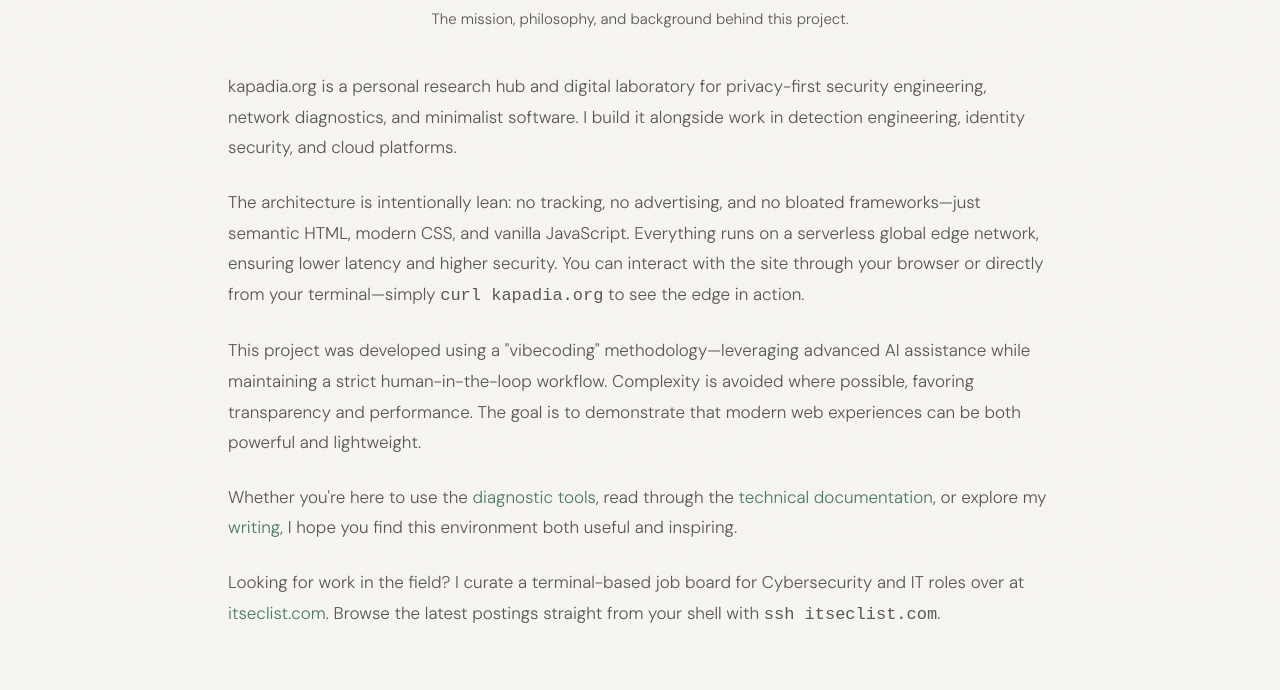
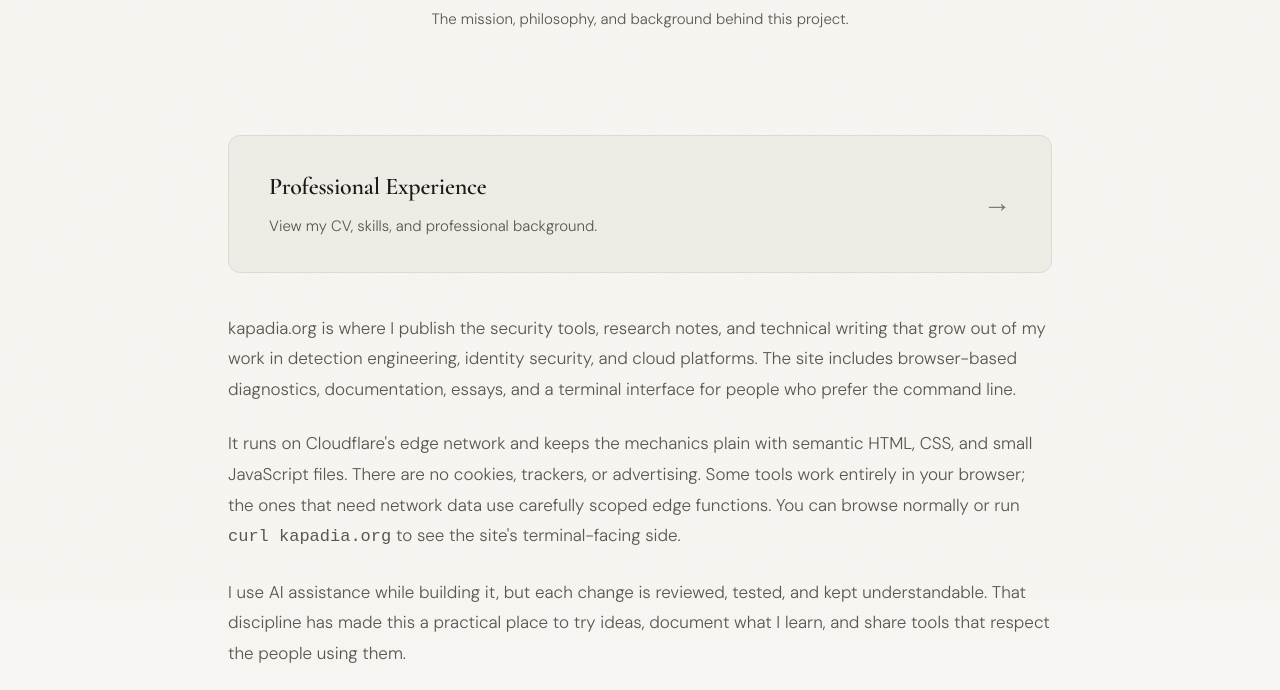
Before and after one commit to dekay7/kapadia, a website: page public/about/index.html in a window 1280 px wide. Shown: the part 200-890 px from the top of the page. Drawn offline with nearby package versions, Linux system fonts and the light colour scheme.

Commit message:
feat(about): refine project introduction

```diff
--- a/public/about/index.html
+++ b/public/about/index.html
@@ -6,15 +6,15 @@
   <link rel="icon" href="/assets/favicon.svg" type="image/svg+xml" />
   <meta name="viewport" content="width=device-width, initial-scale=1.0, viewport-fit=cover" />
   <meta name="description"
-    content="About kapadia.org — A privacy-first personal research hub for network diagnostics, security tools, and minimalist software engineering." />
+    content="A personal site for security tools, research notes, technical writing, and command-line friendly experiments." />
   <meta property="og:type" content="website" />
   <meta property="og:url" content="https://kapadia.org/about/" />
   <meta property="og:title" content="About — kapadia.org" />
-  <meta property="og:description" content="A privacy-first personal research hub for network diagnostics, security tools, and minimalist software engineering." />
+  <meta property="og:description" content="A personal site for security tools, research notes, technical writing, and command-line friendly experiments." />
   <meta property="og:site_name" content="kapadia.org" />
   <meta name="twitter:card" content="summary" />
   <meta name="twitter:title" content="About — kapadia.org" />
-  <meta name="twitter:description" content="A privacy-first personal research hub for network diagnostics, security tools, and minimalist software engineering." />
+  <meta name="twitter:description" content="A personal site for security tools, research notes, technical writing, and command-line friendly experiments." />
   <title>About — kapadia.org</title>
   <link rel="canonical" href="https://kapadia.org/about/" />
   <link rel="preconnect" href="https://fonts.googleapis.com" />
@@ -52,34 +52,6 @@
       </header>
 
       <div class="about-content">
-        <p>
-          kapadia.org is a personal research hub and digital laboratory for privacy-first security engineering,
-          network diagnostics, and minimalist software. I build it alongside work in detection engineering,
-          identity security, and cloud platforms.
-        </p>
-        <p>
-          The architecture is intentionally lean: no tracking, no advertising, and no bloated frameworks—just semantic
-          HTML, modern CSS, and vanilla JavaScript.
-          Everything runs on a serverless global edge network, ensuring lower latency and higher security.
-          You can interact with the site through your browser or directly from your terminal—simply <code>curl kapadia.org</code>
-          to see the edge in action.
-        </p>
-        <p>
-          This project was developed using a "vibecoding" methodology—leveraging advanced AI assistance while
-          maintaining a strict human-in-the-loop workflow.
-          Complexity is avoided where possible, favoring transparency and performance.
-          The goal is to demonstrate that modern web experiences can be both powerful and lightweight.
-        </p>
-        <p>
-          Whether you're here to use the <a href="/tools/">diagnostic tools</a>, read through the <a href="/docs/">technical documentation</a>,
-          or explore my <a href="/writes/">writing</a>, I hope you find this environment both useful and inspiring.
-        </p>
-        <p>
-          Looking for work in the field? I curate a terminal-based job board for Cybersecurity and IT roles over at
-          <a href="https://www.itseclist.com/" target="_blank" rel="noopener noreferrer">itseclist.com</a>.
-          Browse the latest postings straight from your shell with <code>ssh itseclist.com</code>.
-        </p>
-
         <a href="/about/cv/" class="cv-link-box">
           <div class="cv-info">
             <h3>Professional Experience</h3>
@@ -87,6 +59,32 @@
           </div>
           <span class="cv-arrow">&rarr;</span>
         </a>
+
+        <p>
+          kapadia.org is where I publish the security tools, research notes, and technical writing that grow out of my
+          work in detection engineering, identity security, and cloud platforms. The site includes browser-based
+          diagnostics, documentation, essays, and a terminal interface for people who prefer the command line.
+        </p>
+        <p>
+          It runs on Cloudflare's edge network and keeps the mechanics plain with semantic HTML, CSS, and small
+          JavaScript files. There are no cookies, trackers, or advertising. Some tools work entirely in your browser;
+          the ones that need network data use carefully scoped edge functions. You can browse normally or run
+          <code>curl kapadia.org</code> to see the site's terminal-facing side.
+        </p>
+        <p>
+          I use AI assistance while building it, but each change is reviewed, tested, and kept understandable. That
+          discipline has made this a practical place to try ideas, document what I learn, and share tools that respect
+          the people using them.
+        </p>
+        <p>
+          The <a href="/tools/">diagnostic tools</a>, <a href="/docs/">technical documentation</a>, and
+          <a href="/writes/">writing</a> are here to be used and picked apart.
+        </p>
+        <p>
+          I also curate a terminal-based job board for Cybersecurity and IT roles at
+          <a href="https://www.itseclist.com/" target="_blank" rel="noopener noreferrer">itseclist.com</a>.
+          Browse the latest postings straight from your shell with <code>ssh itseclist.com</code>.
+        </p>
       </div>
 
     </div>
--- a/public/css/about.css
+++ b/public/css/about.css
@@ -40,6 +40,10 @@
   position: relative;
   overflow: hidden;
   border-bottom: var(--border-w) solid var(--border);
+}
+
+.cv-link-box + p {
+  margin-top: 2.5rem;
 }
 
 .cv-link-box::before {
```
Also changed, not shown: tests/about-page.test.js (added, +29 -0 lines).
